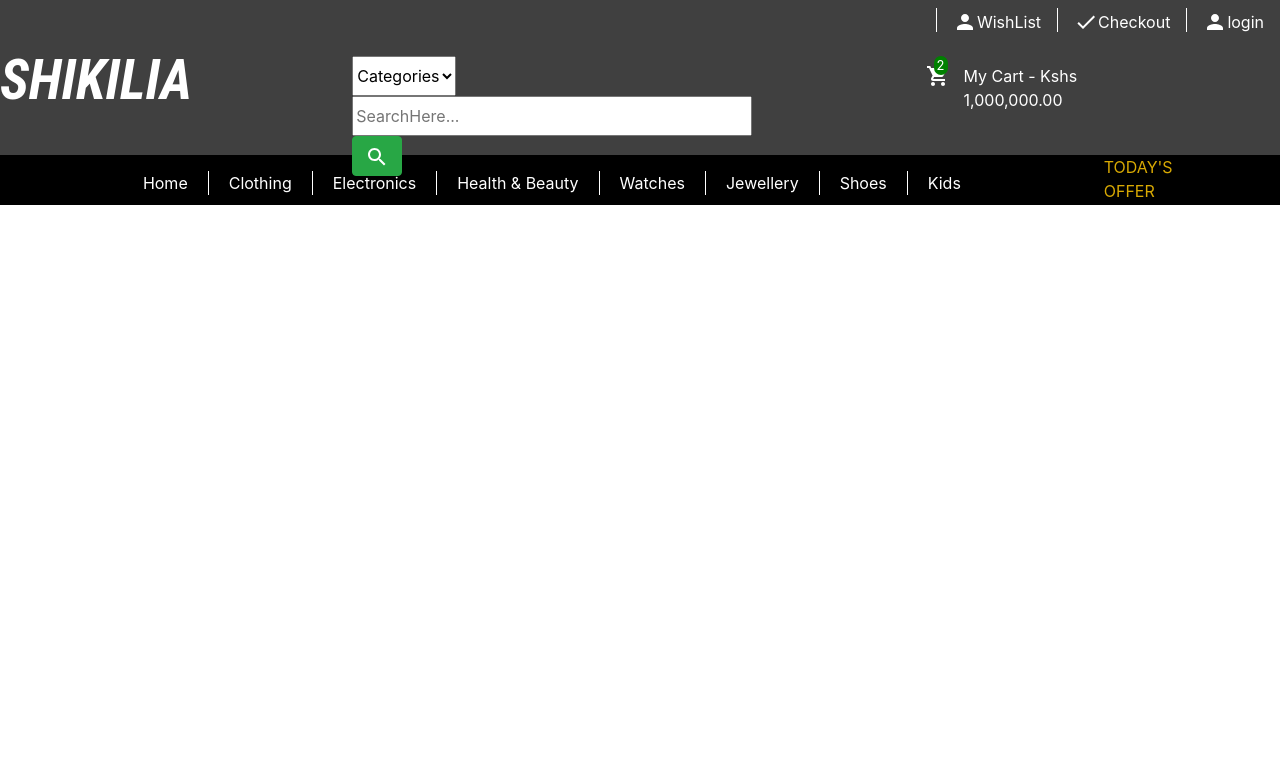
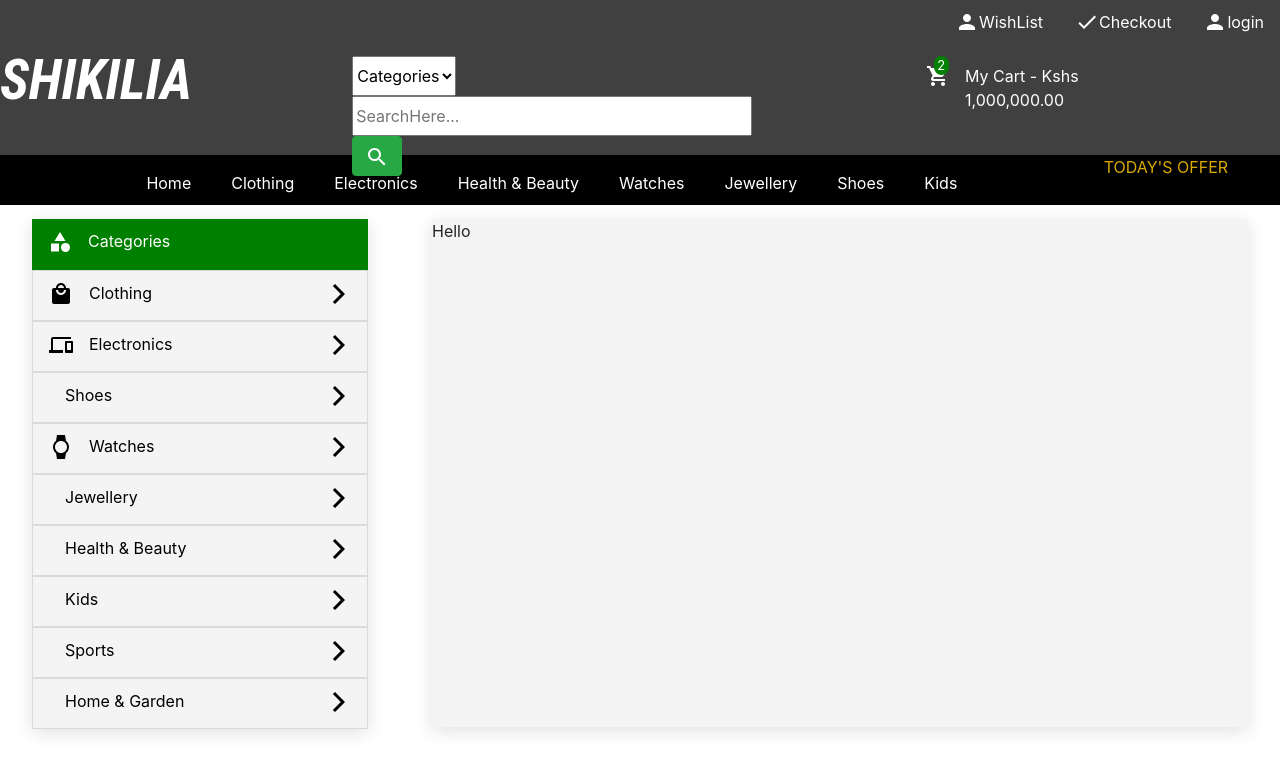
Before and after one commit to neezystudio/shikilia-ecommerce, a React (Create React App) app: page / in a window 1280 px wide. Shown: the top 774 px of the page. Built offline with nearby package versions, Linux system fonts and the light colour scheme.

Commit message:
feat: productCategory List

```diff
--- a/src/App.js
+++ b/src/App.js
@@ -2,6 +2,8 @@
 import './App.css';
 import styled from 'styled-components';
 import Navigation from './components/Navigation/Navigation';
+import {Route, BrowserRouter as Router, Switch} from 'react-router-dom'
+import Home from './components/HomePage/Home';
 
 const MainSection = styled.section`
   margin: 0;
@@ -12,6 +14,11 @@
   return (
     <MainSection>
       <Navigation/>
+      <Router>
+        <Switch>
+          <Route exact path="/" component={Home}/>
+        </Switch>
+      </Router>
     </MainSection>
   );
 }
--- a/src/components/Common-Components/CommonComponents.js
+++ b/src/components/Common-Components/CommonComponents.js
@@ -23,8 +23,9 @@
         position === "end" ? "flex-end" : "center"
     )};
 
-    margin-right: ${({right}) => (
-        right === "15" ? "15rem" : "0rem"
+    margin-right: ${({right, marginRight}) => (
+        right === "15" ? "15rem" : "0rem" &&
+        marginRight === "1" ? "1rem" : "0rem"
     )};
 
     padding-top: ${({paddingTop}) => (
@@ -33,7 +34,12 @@
 
     margin-top: ${({marginTop}) => (
         marginTop === "1" ? "1rem" : "0rem" &&
-        marginTop === "-1" ? "-3rem" : "0rem"
+        marginTop === "-1" ? "-3rem" : "0rem" &&
+        marginTop === "0.5" ? "0.7rem" : "0rem"
+    )};
+
+    margin-left: ${({marginLeft}) => (
+        marginLeft === "1" ? "1rem" : "0rem"
     )};
 `;
 
@@ -57,14 +63,23 @@
     display: ${({display}) => (
         display === "flex" ? "flex" : "block"
     )};
+    background: ${({background}) => (
+        background === "green" ? "green" : "transparent"
+    )};
     color: ${({color}) => (
         color === "white" ? "white" : "black" &&
-        color === "yellow" ? "#D8A903" : "white"
+        color === "yellow" ? "#D8A903" : "white" &&
+        color === "black" ? "black" : "white"
     )};
     border-left: ${({borderLeft}) => borderLeft ? "1px solid #FFFFFF" : "none"};
     border-right: ${({borderRight}) => borderRight ? "1px solid #FFFFFF" : "none"};
+    border: ${({border}) => (
+        border ? "1px solid #DADADA" : "none"
+    )};
     text-decoration: none;
-    height: 1.5rem;
+    height: ${({height}) => (
+        height === "51px" ? "51px" : "1.5rem"
+    )};
     padding: ${({padding}) => (
         padding === "1" ? "0px 20px 0px 20px" : "0rem"
     )};
@@ -77,6 +92,7 @@
     display: ${({display}) => (
         display === "flex" ? "flex" : "block"
     )};
+    width: 100%;
     margin-right: ${({marginRight}) => (
         marginRight === "1" ?  "1rem" : "0rem" &&
         marginRight === "5" ?  "5rem" : "0rem"
@@ -123,8 +139,8 @@
 
 export const ColumnContainer = styled.div`
     display: grid;
-    grid-template-columns: 1fr 1fr;
-    grid-template-rows: 800px;
+    grid-template-columns: 0fr 1fr;
+    grid-template-rows: 540px;
     padding: 3rem calc((100vw - 1300px) / 2);
 
     @media screen and (max-width: 768px){
@@ -162,11 +178,12 @@
     }
 `;
 export const Card = styled.div`
-    background: white;
+    background: #F4F4F4;
+    box-shadow: 0px 4px 17px rgba(0, 0, 0, 0.12);
     width: ${({width}) => (
         width === "336" ? "336px" : "100%"
     )};
     height: ${({height}) => (
-        height === "526" ? "526px" : "100%"
+        height === "510" ? "510px" : "100%"
     )};
 `;
--- /dev/null
+++ b/src/components/HomePage/Home.js
@@ -0,0 +1,56 @@
+import React from 'react'
+import CategoryIcon from '@material-ui/icons/Category'; //Category
+import LocalMallIcon from '@material-ui/icons/LocalMall'; // Clothing
+import DevicesIcon from '@material-ui/icons/Devices'; //Electronic
+import WatchIcon from '@material-ui/icons/Watch'; //Watch
+import ArrowForwardIosIcon from '@material-ui/icons/ArrowForwardIos';
+import { Card, ColumnContainer, ColumnLeft, ColumnRight, Container, Placeholder, TargetLink, Wrapper } from '../Common-Components/CommonComponents';
+import { productCategorysData } from '../../data/ProductCategoryData';
+
+function Home() {
+    return (
+        <Wrapper>
+            <ColumnContainer>
+                <ColumnLeft reverse={false}>
+                    <Wrapper>
+                        <Card width="336" height="510">
+                            {productCategorysData.map(productCategoryData => (
+                                <TargetLink
+                                    key={productCategoryData.id}
+                                    display="flex"
+                                    border={productCategoryData.border}
+                                    background={productCategoryData.background}
+                                    color={productCategoryData.color}
+                                    height="51px"
+                                    width="336px"
+                                >
+                                    <Wrapper display="flex" marginTop="0.5" marginLeft="1">
+                                        {
+                                            productCategoryData.icon === "CategoryIcon" ? <CategoryIcon/> : <></> &&
+                                            productCategoryData.icon === "LocalMallIcon" ? <LocalMallIcon/> : <></> &&
+                                            productCategoryData.icon === "DevicesIcon" ? <DevicesIcon/> : <></> &&
+                                            productCategoryData.icon === "WatchIcon" ? <WatchIcon/> : <></>
+                                        }
+                                        <Placeholder color={productCategoryData.color} marginLeft="1">{productCategoryData.placeHolder}</Placeholder>
+                                        <Wrapper display="flex" position="end" marginRight="1">
+                                            {productCategoryData.forwardArrow ? <ArrowForwardIosIcon/> : <></>}
+                                        </Wrapper>
+                                    </Wrapper>
+
+                                </TargetLink>
+                            ))}
+                        </Card>
+                    </Wrapper>
+
+                </ColumnLeft>
+                <ColumnRight reverse={false}>
+                    <Wrapper>
+                        <Card>Hello</Card>
+                    </Wrapper>
+                </ColumnRight>
+            </ColumnContainer>
+        </Wrapper>
+    )
+}
+
+export default Home
--- a/src/data/ProductCategoryData.js
+++ b/src/data/ProductCategoryData.js
@@ -1,12 +1,12 @@
 export const productCategorysData = [
-    {id: 1, icon:"CategoryIcon", value: "", placeHolder: "Categories"},
-    {id: 2, icon:"LocalMallIcon", value: "Clothing", placeHolder: "Clothing"},
-    {id: 3, icon:"DevicesIcon", value: "Electronics", placeHolder: "Electronics"},
-    {id: 4, icon:"", value: "Shoes", placeHolder: "Shoes"},
-    {id: 5, icon:"WatchIcon", value: "Watches", placeHolder: "Watches"},
-    {id: 6, icon:"", value: "Jewellery", placeHolder: "Jewellery"},
-    {id: 7, icon:"", value: "Health & Beauty", placeHolder: "Health & Beauty"},
-    {id: 8, icon:"", value: "Kids", placeHolder: "Kids"},
-    {id: 9, icon:"", value: "Sports", placeHolder: "Sports"},
-    {id: 10, icon:"", value: "Home & Garden", placeHolder: "Home & Garden"}
+    {id: 1, icon:"CategoryIcon", value: "", placeHolder: "Categories", background: "green", border: false, color:"white", forwardArrow: false},
+    {id: 2, icon:"LocalMallIcon", value: "Clothing", placeHolder: "Clothing", background: "transparent", border: true, color:"black", forwardArrow: true},
+    {id: 3, icon:"DevicesIcon", value: "Electronics", placeHolder: "Electronics", background: "transparent", border: true, color:"black", forwardArrow: true},
+    {id: 4, icon:"", value: "Shoes", placeHolder: "Shoes", background: "transparent", border: true, color:"black", forwardArrow: true},
+    {id: 5, icon:"WatchIcon", value: "Watches", placeHolder: "Watches", background: "transparent", border: true, color:"black", forwardArrow: true},
+    {id: 6, icon:"", value: "Jewellery", placeHolder: "Jewellery", background: "transparent", border: true, color:"black", forwardArrow: true},
+    {id: 7, icon:"", value: "Health & Beauty", placeHolder: "Health & Beauty", background: "transparent", border: true, color:"black", forwardArrow: true},
+    {id: 8, icon:"", value: "Kids", placeHolder: "Kids", background: "transparent", border: true, color:"black", forwardArrow: true},
+    {id: 9, icon:"", value: "Sports", placeHolder: "Sports", background: "transparent", border: true, color:"black", forwardArrow: true},
+    {id: 10, icon:"", value: "Home & Garden", placeHolder: "Home & Garden", background: "transparent", border: true, color:"black", forwardArrow: true}
 ]
```
Also changed, not shown: src/components/SectionTwo/Home.js (deleted, +0 -29 lines).
